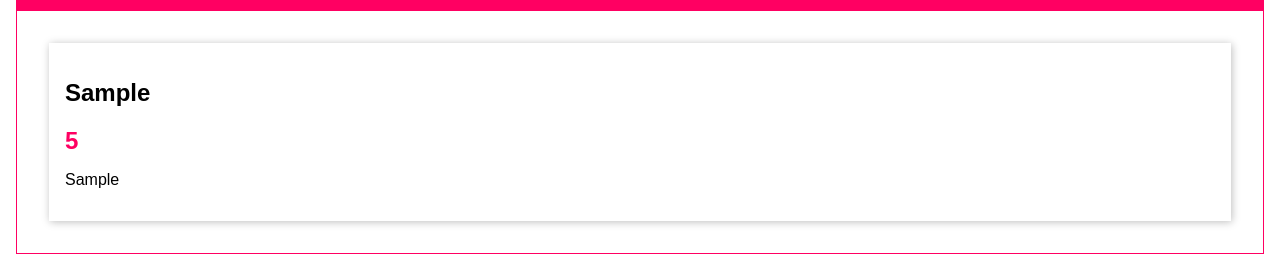
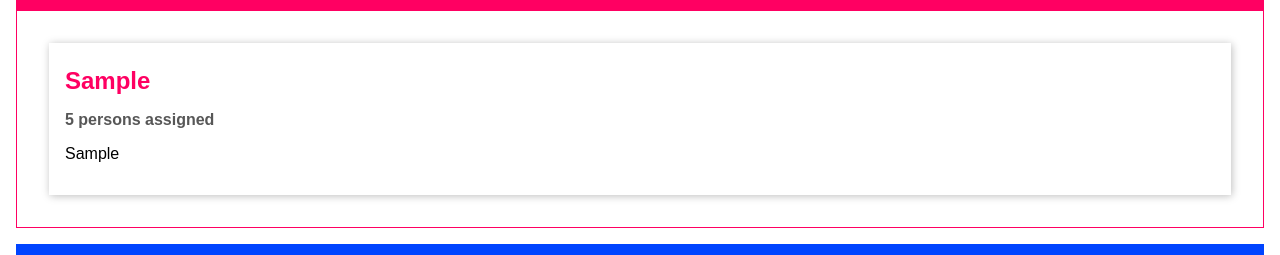
Before and after one commit to harsh-arora-6/Typescript-basics, a website with bundled scripts: page index.html in a window 1280 px wide. Both pictures are taken after typing "Sample", "Sample", "5" into the empty fields and a click on the button "ADD PROJECT". Shown: the part 381-636 px from the top of the page. Built offline with nearby package versions, Linux system fonts and the light colour scheme.

Commit message:
Implement a basic getter for persons assigned

```diff
--- a/index.html
+++ b/index.html
@@ -28,8 +28,8 @@
     </template>
     <template id="single-project">
       <li>
-        <h1></h1>
         <h2></h2>
+        <h3></h3>
         <p></p>
       </li>
     </template>
--- a/src/app.ts
+++ b/src/app.ts
@@ -101,6 +101,13 @@ abstract class Component<T extends HTMLElement,U extends HTMLElement>{
 // Project Item to render in project list
 class ProjectItem extends Component<HTMLUListElement,HTMLLIElement>{
     private project:Project;
+    get persons(){
+        if(this.project.people === 1){
+            return '1 person';
+        }else{
+            return `${this.project.people} persons`;
+        }
+    }
     constructor(hostId:string,project:Project){
         super('single-project',hostId,false,project.id);
         this.project = project;
@@ -110,8 +117,8 @@ class ProjectItem extends Component<HTMLUListElement,HTMLLIElement>{
 
     }
     renderContent():void{
-        this.elem.querySelector('h1')!.textContent = this.project.title;
-        this.elem.querySelector('h2')!.textContent = this.project.people.toString();
+        this.elem.querySelector('h2')!.textContent = this.project.title;
+        this.elem.querySelector('h3')!.textContent = this.persons + ' assigned';
         this.elem.querySelector('p')!.textContent = this.project.description;
     }
 }
@@ -193,7 +200,7 @@ class ProjectInput extends Component<HTMLInputElement,HTMLInputElement>{
         const validatablePeople :Validateable = {
             value: +people,
             required:true,
-            min:1,
+            min:0,
             max:5
         }
         if(!validate(validatableTitle) || !validate(validatableDescription) || !validate(validatablePeople)){
```
